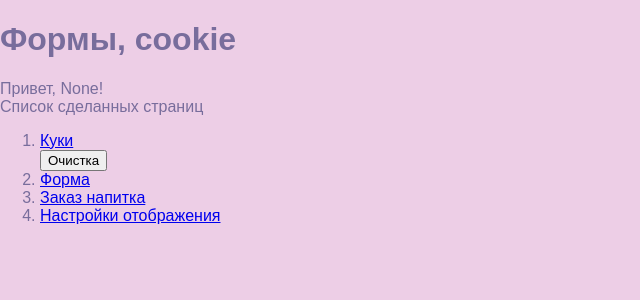
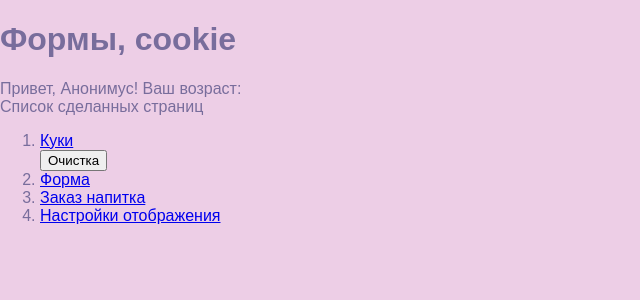
Before and after one commit to jeuridin/web-back-labs, a Flask app: page /lab3/ in a window 1280 px wide. Shown: the part 18-318 px from the top of the page, without its empty margins (0-640 px from the left). Run offline with Flask 3, Linux system fonts and the light colour scheme.

Commit message:
Анонимус

```diff
--- a/lab3.py
+++ b/lab3.py
@@ -6,7 +6,8 @@
 def lab():
     name = request.cookies.get('name')
     name_color = request.cookies.get('name_color')
-    return render_template('lab3/lab3.html', name=name, name_color=name_color)
+    age = request.cookies.get('age')
+    return render_template('lab3/lab3.html', name=name, name_color=name_color, age=age)
 
 
 @lab3.route('/lab3/cookie')
--- a/templates/lab3/lab3.html
+++ b/templates/lab3/lab3.html
@@ -5,7 +5,8 @@
 {% block main %}
     <h1>Формы, cookie</h1>
     <div>
-        Привет, <span style="color: {{ name_color }} ">{{ name }}</span>!
+        Привет, <span style="color: {{ name_color }} ">{{ name or 'Анонимус'}}</span>!
+        Ваш возраст: {{ age or '' }}
     </div>
     <div>Список сделанных страниц</div>
     <ol>
```
